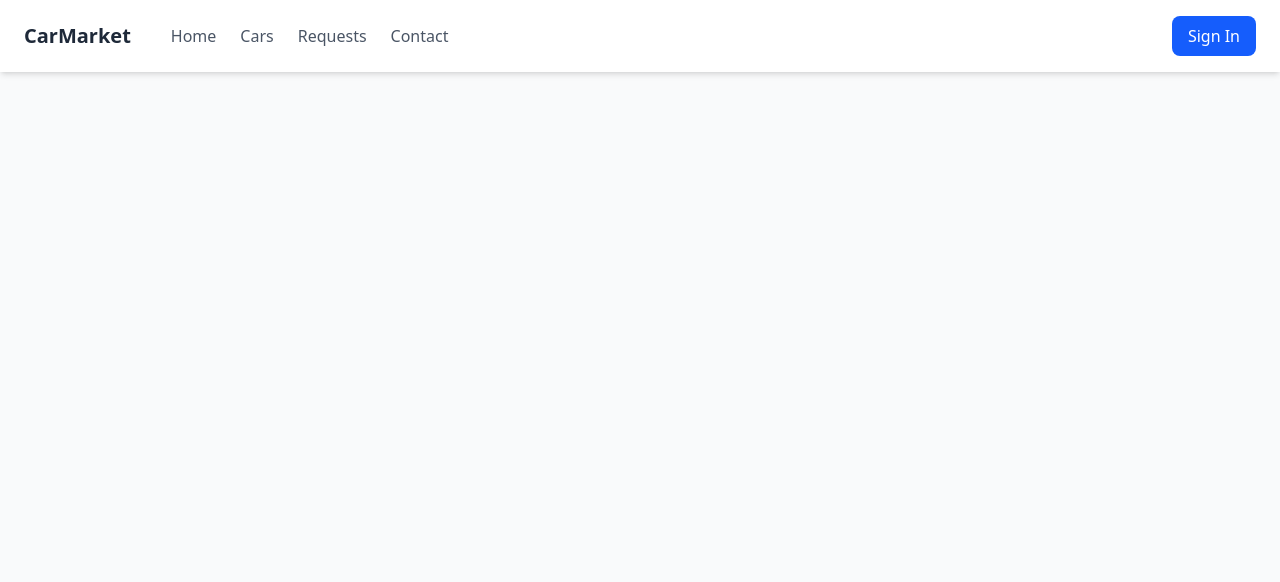
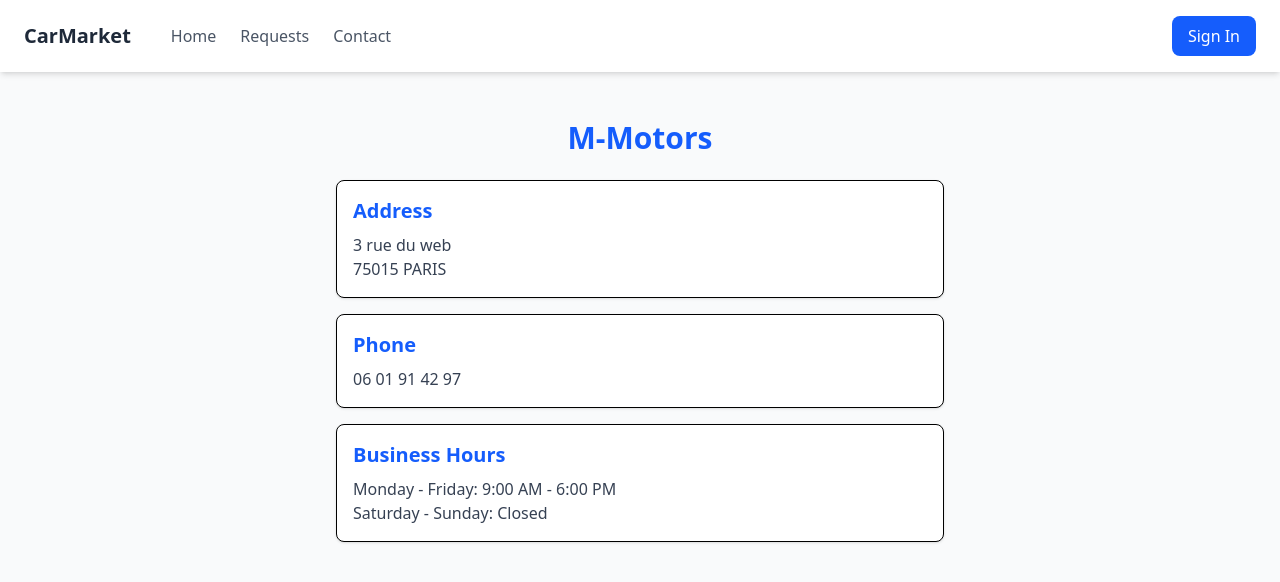
Before and after one commit to HETIC-python/python-backend, a React (Vite) app in the folder frontend/: page /contact in a window 1280 px wide. Shown: the top 582 px of the page. Built offline with nearby package versions, Linux system fonts and the light colour scheme; no server answers.

Commit message:
Update ui

```diff
--- a/frontend/src/App.tsx
+++ b/frontend/src/App.tsx
@@ -19,6 +19,7 @@ import Services from "./Components/Services";
 import Signup from "./Components/Signup";
 import { UserProvider } from "./context/user";
 import AppointmentChange from "./Components/admin/AppointmentChange";
+import Contact from "./Components/Contact";
 
 function App() {
   //useEffect(() => {
@@ -34,6 +35,7 @@ function App() {
               <Route path="/">
                 <Route index element={<Cars />} />
                 <Route path="car/:id" element={<Car />} />
+                <Route path="contact" element={<Contact />} />
                 <Route
                   path="car/:id/book"
                   element={
--- a/frontend/src/Components/Car.tsx
+++ b/frontend/src/Components/Car.tsx
@@ -10,6 +10,7 @@ interface Car {
   year: number;
   price: number;
   imageUrl: string;
+  picture?: string;
 }
 
 interface CarDetails extends Car {
@@ -62,7 +63,7 @@ export default function Car() {
 
       <div className="bg-white rounded-lg shadow-xl overflow-hidden">
         <img
-          src={car?.imageUrl}
+          src={car?.picture || car?.imageUrl}
           alt={`${car?.brand} ${car?.name}`}
           className="w-full h-96 object-cover"
         />
--- a/frontend/src/Components/Cars.tsx
+++ b/frontend/src/Components/Cars.tsx
@@ -139,7 +139,6 @@ export default function Cars() {
 
   useEffect(() => {
     fetchCars().then((data) => {
-      console.log("data", data);
       setCars(data);
       setFilteredCars(data);
     });
--- /dev/null
+++ b/frontend/src/Components/Contact.tsx
@@ -0,0 +1,26 @@
+export default function Contact() {
+    return (
+        <div className="flex flex-col items-center p-8 max-w-2xl mx-auto">
+            <h1 className="text-3xl font-bold mb-6 text-blue-600">M-Motors</h1>
+
+            <div className="w-full space-y-4">
+                <div className="border p-4 rounded-lg shadow-sm bg-white hover:bg-gray-50 transition-colors">
+                    <h2 className="font-semibold text-xl mb-2 text-blue-600">Address</h2>
+                    <p className="text-gray-700">3 rue du web</p>
+                    <p className="text-gray-700">75015 PARIS</p>
+                </div>
+
+                <div className="border p-4 rounded-lg shadow-sm bg-white hover:bg-gray-50 transition-colors">
+                    <h2 className="font-semibold text-xl mb-2 text-blue-600">Phone</h2>
+                    <p className="text-gray-700">06 01 91 42 97</p>
+                </div>
+
+                <div className="border p-4 rounded-lg shadow-sm bg-white hover:bg-gray-50 transition-colors">
+                    <h2 className="font-semibold text-xl mb-2 text-blue-600">Business Hours</h2>
+                    <p className="text-gray-700">Monday - Friday: 9:00 AM - 6:00 PM</p>
+                    <p className="text-gray-700">Saturday - Sunday: Closed</p>
+                </div>
+            </div>
+        </div>
+    )
+}
--- a/frontend/src/Components/Navbar.tsx
+++ b/frontend/src/Components/Navbar.tsx
@@ -1,12 +1,29 @@
 import { Link, useNavigate } from 'react-router';
 import { useUser } from '../context/user';
-import { useState } from 'react';
+import { useEffect, useRef, useState } from 'react';
 import { isUserAdmin } from '../utils/user';
 
 export default function Navbar() {
   const navigate = useNavigate();
   const { user, isAuthenticated, logout } = useUser();
   const [isAdminDropdownOpen, setIsAdminDropdownOpen] = useState(false);
+  const adminRef = useRef<HTMLDivElement>(null);
+  // const handleClickOutside = (event: MouseEvent) => {
+  //   if (adminRef.current && !adminRef.current.contains(event.target as Node)) {
+  //     setIsAdminDropdownOpen(false);
+  //   }
+  // };
+  useEffect(() => {
+    const handleClick = (event: MouseEvent) => {
+      if (adminRef.current && !adminRef.current.contains(event.target as Node)) {
+        setIsAdminDropdownOpen(false);
+      }
+    };
+    document.addEventListener('click', handleClick);
+    return () => {
+      document.removeEventListener('click', handleClick);
+    };
+  }, []);
 
   const handleSignOut = () => {
     logout();
@@ -25,9 +42,9 @@ export default function Navbar() {
               <Link to="/" className="text-gray-600 hover:text-blue-600">
                 Home
               </Link>
-              <Link to="/" className="text-gray-600 hover:text-blue-600">
+              {/* <Link to="/" className="text-gray-600 hover:text-blue-600">
                 Cars
-              </Link>
+              </Link> */}
               <Link to="/user/requests" className="text-gray-600 hover:text-blue-600">
                 Requests
               </Link>
@@ -40,7 +57,7 @@ export default function Navbar() {
               </Link>
               )}
               {isAuthenticated && isUserAdmin() && (
-                <div className="relative inline-block text-left">
+                <div className="relative inline-block text-left" ref={adminRef}>
                   <button
                     onClick={() => setIsAdminDropdownOpen(!isAdminDropdownOpen)}
                     className="text-gray-600 hover:text-blue-600"
```
Also changed, not shown: 2 other files (tests, documents, lock files or other folders).
